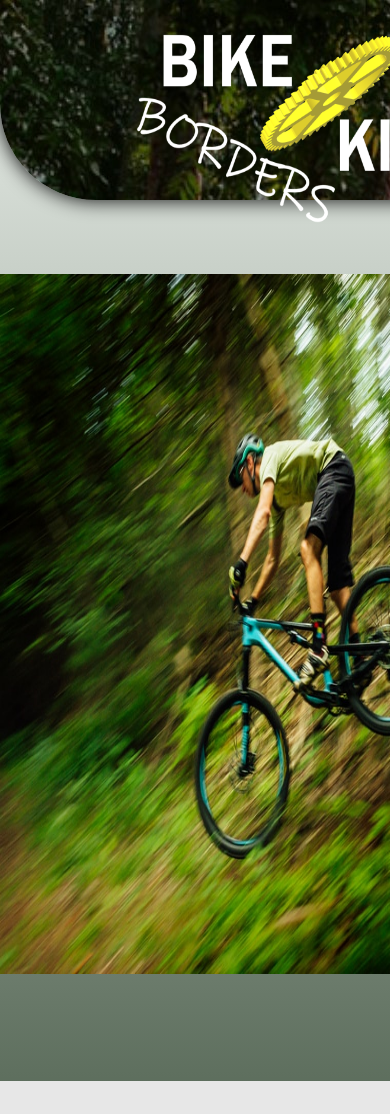
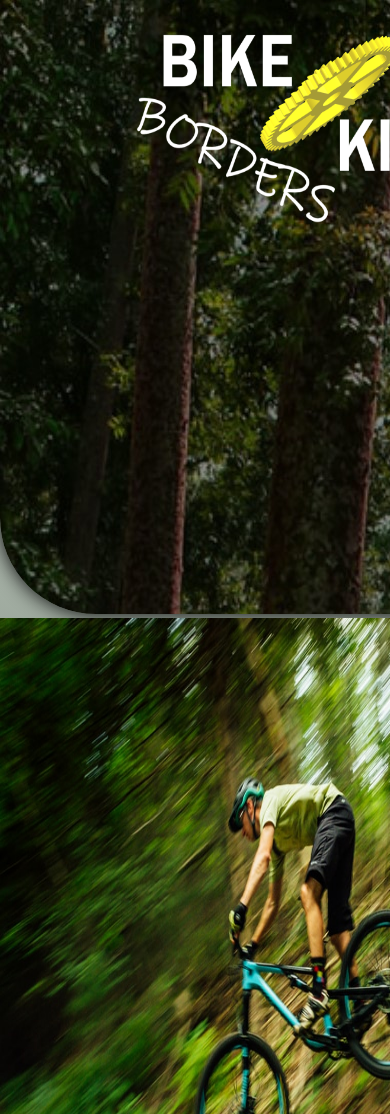
Before and after one commit to burnettbobby/Bike-King-Borders, a plain HTML site: page index.html in a window 390 px wide. Shown: the top 1114 px of the page. Drawn offline with Linux system fonts and the light colour scheme.

Commit message:
Update bkb.css

```diff
--- a/bkb.css
+++ b/bkb.css
@@ -370,7 +370,7 @@
 .container_1 {
   max-height: 100%;
   grid-template-columns: auto auto auto auto  ;
-  grid-template-rows: 1fr 3fr 1fr ;
+  grid-template-rows: auto auto auto ;
   grid-template-areas:
   "header header header header "
   "left left right right "
@@ -380,7 +380,6 @@
 .cell-1{
   grid-area: header;
   min-width: 1200px;
-  max-height: 200px;
   display: grid;
   margin:none;
   padding: none;
```
